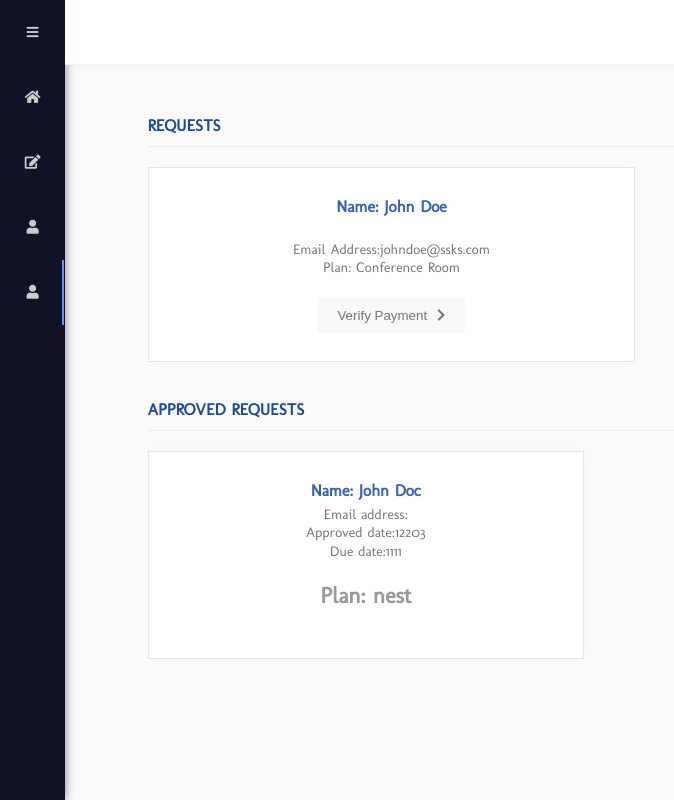
After one commit to Jaysins/gclhub, a Flask app: page /admin in a window 1280 px wide. The commit adds this page. Shown: the whole page, without its empty margins (0-674 px from the left). Run offline with Flask 2, Linux system fonts and the light colour scheme.

Commit message:
major commit

```diff
--- a/app.py
+++ b/app.py
@@ -12,8 +12,3 @@ from views import *
 
 if __name__ == '__main__':
     app.run()
-                # $.getJSON('https://api.paystack.co/transaction/verify/' + response.reference, {
-                #     id: ''
-                # }, function (data) {
-                #     console.log(data)
-                # })
--- /dev/null
+++ b/templates/admin.html
@@ -0,0 +1,55 @@
+{% extends 'base.html' %}
+
+{% block style %}
+    <link rel="stylesheet" href="{{ url_for('static', filename='assets/css/dashboard.css') }}">
+{% endblock %}
+
+{% block body %}
+
+    {% include 'user.html' %}
+
+{% endblock %}
+
+{% block main %}
+    <main>
+        <div class="container">
+            <h3 class="section-title">Requests</h3>
+            <div class="intro offers">
+                <section class="offer">
+                    <header>
+                        <h3 class="title">Name: John Doe </h3>
+                        <br>
+                        <span class="subtitle">Email Address:johndoe@ssks.com </span>
+                        <br>
+                        <span class="subtitle">Plan: Conference Room </span>
+                        <br>
+                    </header>
+                    <button class="subscribe">Verify Payment<i class="fas fa-chevron-right"></i></button>
+                </section>
+            </div>
+            <br><br>
+            <h3 class="section-title">Approved Requests</h3>
+            <div class="offers">
+                <section class="offer">
+                    <header>
+                        <h3 class="title">Name: John Doc </h3>
+                        <span class="subtitle">Email address: </span>
+                        <br>
+                        <span class="subtitle">Approved date:12203 </span>
+                        <br>
+                        <span class="subtitle">Due date:1111 </span>
+                        <br>
+                    </header>
+                    <div class="price">
+                        <div class="amount">Plan: nest </div>
+                    </div>
+{#                    <button class="subscribe">Delete <i class="fas fa-chevron-right"></i></button>#}
+                </section>
+        </div>
+
+    </main>
+{% endblock %}
+
+{% block script %}
+    <script src="{{ url_for('static', filename='assets/js/dashboard.js') }}"></script>
+{% endblock %}
--- a/templates/user.html
+++ b/templates/user.html
@@ -5,17 +5,21 @@
         </button>
     </div>
     <ul class="menu">
-<li class="{{ 'menu-item active' if 'dashboard' in request.url_rule|string else 'menu-item'}}">
-            <a href="#"><span class="icon"><i class="fas fa-home"></i></span>
+        <li class="{{ 'menu-item active' if 'dashboard' in request.url_rule|string else 'menu-item' }}">
+            <a href="{{ url_for('dashboard') }}"><span class="icon"><i class="fas fa-home"></i></span>
                 <span class="text">Home</span></a>
         </li>
-<li class="{{ 'menu-item active' if 'account' in request.url_rule|string else 'menu-item'}}">
+        <li class="{{ 'menu-item active' if 'account' in request.url_rule|string else 'menu-item' }}">
             <a href="#"><span class="icon"><i class="fas fa-edit"></i></span>
                 <span class="text">Account</span></a>
         </li>
-<li class="{{ 'menu-item active' if 'profile' in request.url_rule|string else 'menu-item'}}">
-            <a href="{{url_for('profile')}}"><span class="icon"><i class="fas fa-user"></i></span>
+        <li class="{{ 'menu-item active' if 'profile' in request.url_rule|string else 'menu-item' }}">
+            <a href="{{ url_for('profile') }}"><span class="icon"><i class="fas fa-user"></i></span>
                 <span class="text">Profile</span></a>
+        </li>
+        <li class="{{ 'menu-item active' if 'admin' in request.url_rule|string else 'menu-item' }}">
+            <a href="{{ url_for('admin') }}"><span class="icon"><i class="fas fa-user"></i></span>
+                <span class="text">Admin</span></a>
         </li>
     </ul>
 </aside>
--- a/views.py
+++ b/views.py
@@ -5,7 +5,6 @@ from app import app, db
 
 @app.route('/')
 def index():
-
     """
     index
     """
@@ -40,13 +39,20 @@ def dashboard():
     user = User.query.filter_by(id=1).first()
     user_data = {'username': user.name, 'email': user.email}
     check_account = Account.query.filter_by(user_id=1).first()
-    return render_template('dashboard.html', user=json.dumps(user_data), subscribed=check_account.plan if check_account is not None else 'None')
+    history = History.query.filter_by(user_id=1).all()
+    return render_template('dashboard.html', user=json.dumps(user_data),
+                           subscribed=check_account.plan if check_account is not None else 'None', history=history)
 
 
 @app.route('/profile')
 def profile():
     account = Account.query.filter_by(user_id=1).first()
     return render_template('profile.html', account=account, user=User.query.first().name)
+
+
+@app.route('/admin')
+def admin():
+    return render_template('admin.html')
 
 
 @app.route('/receive_ref')
```
Also changed, not shown: models.py (+9 -0 lines), templates/dashboard.html (+51 -47 lines).
